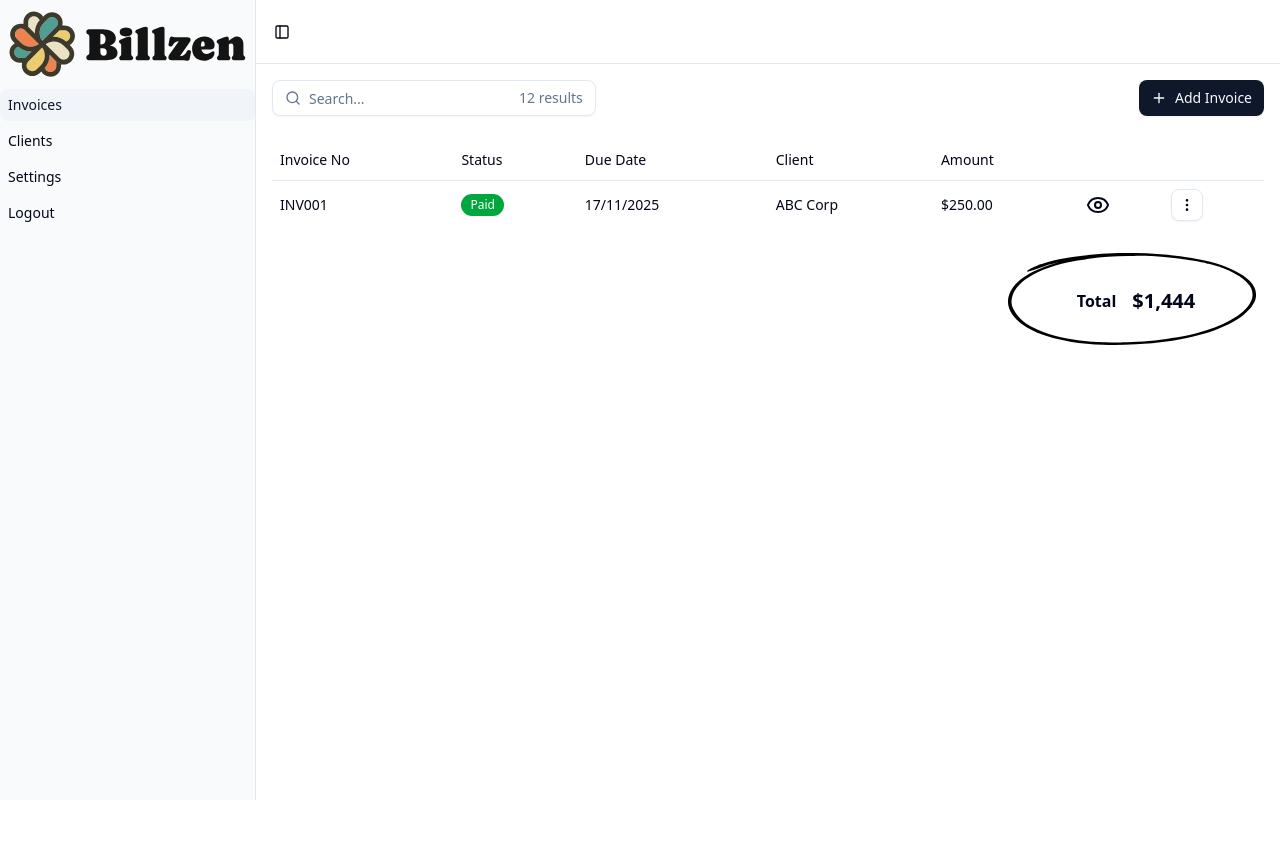
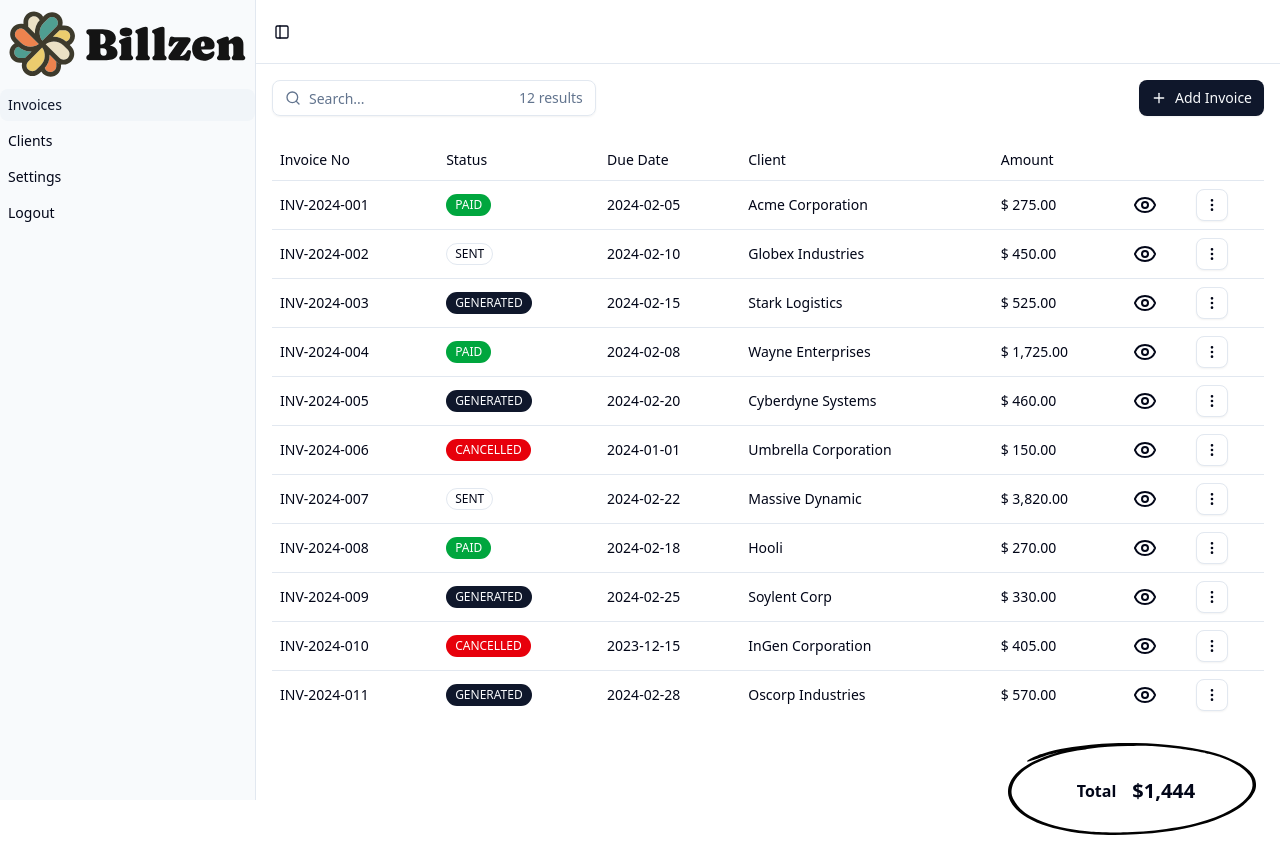
Before and after one commit to dpak1999/billzen, a SvelteKit app: page /invoices in a window 1280 px wide. Before the commit the page ends 800 px from the top, so only its background shows below. Built offline with nearby package versions, Linux system fonts and the light colour scheme.

Commit message:
Invoice components and helpers

```diff
--- /dev/null
+++ b/src/lib/utils/moneyHelper.ts
@@ -0,0 +1,22 @@
+import type { LineItems } from "../../global"
+
+export const sumLineItems = (lineItems: LineItems[] | undefined): number => {
+  if (!lineItems) {
+    return 0
+  }
+
+  return lineItems.reduce((prev, curr) => prev + curr.amount, 0)
+}
+
+export const formatCurrency = (amount: number) => {
+  const decimalValue = twoDecimals(amount)
+  return addThousandsSeparator(decimalValue)
+}
+
+export const twoDecimals = (num: number): string => {
+  return num.toFixed(2)
+}
+
+export const addThousandsSeparator = (amount: string): string => {
+  return amount.replace(/\B(?=(\d{3})+(?!\d))/g, ",")
+}
--- a/src/routes/(dashboard)/invoices/+page.svelte
+++ b/src/routes/(dashboard)/invoices/+page.svelte
@@ -1,12 +1,18 @@
 <script lang="ts">
 	import Button from '$lib/components/ui/button/button.svelte';
 	import * as InputGroup from '$lib/components/ui/input-group/index.js';
+	import { PlusIcon, SearchIcon } from '@lucide/svelte';
+	import TotalAmountView from '$lib/components/total-amount-view.svelte';
+	import { invoices, loadInvoices } from '$lib/stores/InvoiceStore';
+	import { onMount } from 'svelte';
+	import InvoiceRow from './_components/InvoiceRow.svelte';
 	import * as Table from '$lib/components/ui/table/index.js';
-	import * as Card from '$lib/components/ui/card/index.js';
-	import { Badge } from '$lib/components/ui/badge/index.js';
-	import { EyeIcon, PlusIcon, SearchIcon } from '@lucide/svelte';
-	import TotalAmountView from '$lib/components/total-amount-view.svelte';
-	import InvoiceAction from '$lib/components/invoice-action.svelte';
+	import InvoiceCard from './_components/InvoiceCard.svelte';
+
+	onMount(() => {
+		loadInvoices();
+		console.log($invoices);
+	});
 </script>
 
 <svelte:head>
@@ -43,47 +49,17 @@
 				</Table.Row>
 			</Table.Header>
 			<Table.Body>
-				<Table.Row>
-					<Table.Cell class="font-medium">INV001</Table.Cell>
-					<Table.Cell>
-						<Badge variant="success">Paid</Badge>
-					</Table.Cell>
-					<Table.Cell>17/11/2025</Table.Cell>
-					<Table.Cell>ABC Corp</Table.Cell>
-					<Table.Cell>$250.00</Table.Cell>
-					<Table.Cell>
-						<a href="/clients">
-							<EyeIcon class="cursor-pointer" />
-						</a>
-					</Table.Cell>
-					<Table.Cell>
-						<InvoiceAction />
-					</Table.Cell>
-				</Table.Row>
+				{#each $invoices as invoice}
+					<InvoiceRow {invoice} />
+				{/each}
 			</Table.Body>
 		</Table.Root>
 	</div>
 
 	<div class="mt-6 sm:hidden">
-		<Card.Root class="w-full">
-			<Card.Content>
-				<div class="flex items-center justify-between">
-					<span class="font-semibold">INV2123</span>
-					<InvoiceAction />
-				</div>
-
-				<div class="mt-8 flex items-center justify-between">
-					<div class="flex flex-col items-start gap-1">
-						<span>ABC corp</span>
-						<span class="text-sm text-muted-foreground">17/1/2025</span>
-					</div>
-					<div class="flex flex-col items-end gap-1">
-						<span>$112.00</span>
-						<Badge variant="success">Paid</Badge>
-					</div>
-				</div>
-			</Card.Content>
-		</Card.Root>
+		{#each $invoices as invoice}
+			<InvoiceCard {invoice} />
+		{/each}
 	</div>
 
 	<TotalAmountView label="Total" amount="$1,444" />
--- /dev/null
+++ b/src/routes/(dashboard)/invoices/_components/InvoiceCard.svelte
@@ -0,0 +1,29 @@
+<script lang="ts">
+	import * as Card from '$lib/components/ui/card/index.js';
+	import InvoiceAction from '$lib/components/invoice-action.svelte';
+	import StatusBadge from './StatusBadge.svelte';
+	import type { Invoice } from '../../../../global';
+	import { formatCurrency, sumLineItems } from '$lib/utils/moneyHelper';
+
+	export let invoice: Invoice;
+</script>
+
+<Card.Root class="mt-4 w-full">
+	<Card.Content>
+		<div class="flex items-center justify-between">
+			<span class="font-semibold">{invoice.invoiceNumber}</span>
+			<InvoiceAction />
+		</div>
+
+		<div class="mt-8 flex items-center justify-between">
+			<div class="flex flex-col items-start gap-1">
+				<span class="truncate whitespace-nowrap">{invoice.client.name}</span>
+				<span class="text-sm text-muted-foreground">{invoice.dueDate}</span>
+			</div>
+			<div class="flex flex-col items-end gap-1">
+				<span>$ {formatCurrency(sumLineItems(invoice.lineItems))}</span>
+				<StatusBadge invoiceStatus={invoice.invoiceStatus} />
+			</div>
+		</div>
+	</Card.Content>
+</Card.Root>
--- /dev/null
+++ b/src/routes/(dashboard)/invoices/_components/InvoiceRow.svelte
@@ -0,0 +1,28 @@
+<script lang="ts">
+	import * as Table from '$lib/components/ui/table/index.js';
+	import { EyeIcon } from '@lucide/svelte';
+	import InvoiceAction from '$lib/components/invoice-action.svelte';
+	import type { Invoice } from '../../../../global';
+	import StatusBadge from './StatusBadge.svelte';
+	import { formatCurrency, sumLineItems } from '$lib/utils/moneyHelper';
+
+	export let invoice: Invoice;
+</script>
+
+<Table.Row>
+	<Table.Cell class="font-medium">{invoice.invoiceNumber}</Table.Cell>
+	<Table.Cell>
+		<StatusBadge invoiceStatus={invoice.invoiceStatus} />
+	</Table.Cell>
+	<Table.Cell>{invoice.dueDate}</Table.Cell>
+	<Table.Cell class="truncate whitespace-nowrap">{invoice.client.name}</Table.Cell>
+	<Table.Cell>$ {formatCurrency(sumLineItems(invoice.lineItems))}</Table.Cell>
+	<Table.Cell>
+		<a href="/clients">
+			<EyeIcon class="cursor-pointer" />
+		</a>
+	</Table.Cell>
+	<Table.Cell>
+		<InvoiceAction />
+	</Table.Cell>
+</Table.Row>
--- /dev/null
+++ b/src/routes/(dashboard)/invoices/_components/StatusBadge.svelte
@@ -0,0 +1,18 @@
+<script lang="ts">
+	import { Badge } from '$lib/components/ui/badge/index.js';
+	import type { InvoiceStatus } from '../../../../enums';
+
+	export let invoiceStatus: InvoiceStatus;
+</script>
+
+<Badge
+	variant={invoiceStatus === 'paid'
+		? 'success'
+		: invoiceStatus === 'cancelled'
+			? 'destructive'
+			: invoiceStatus === 'sent'
+				? 'outline'
+				: 'default'}
+>
+	{invoiceStatus.toUpperCase()}
+</Badge>
```
